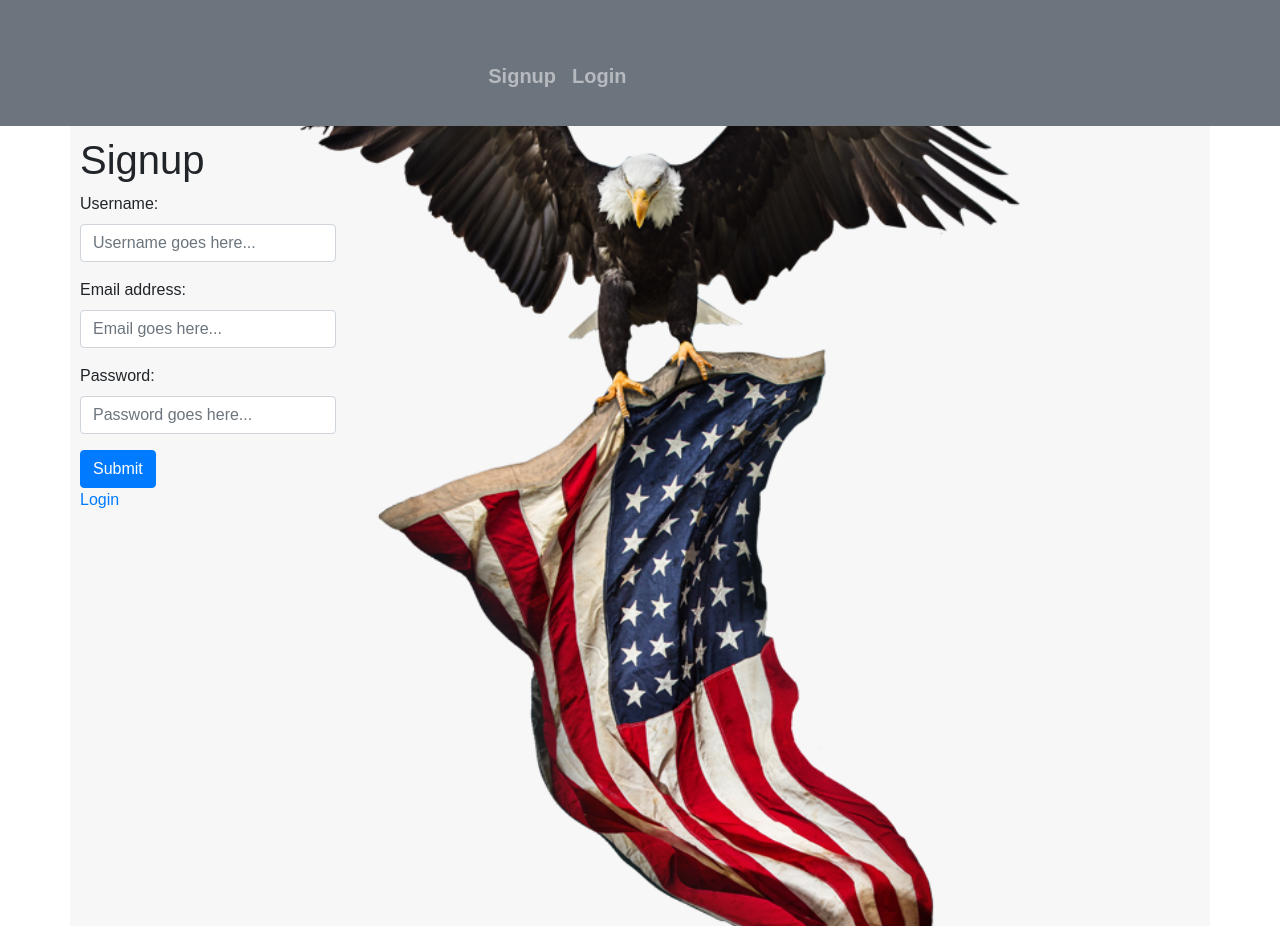
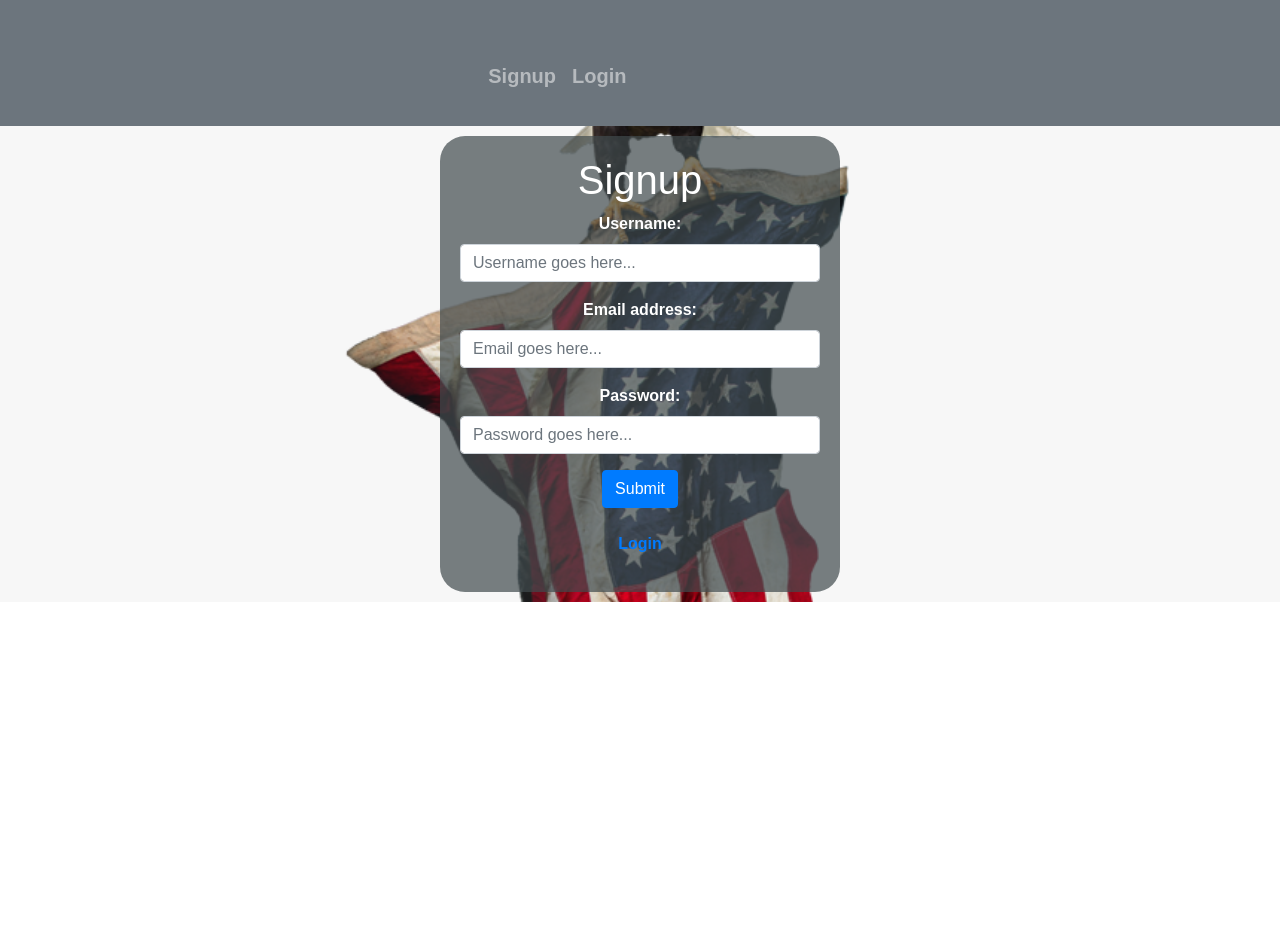
Before and after one commit to hferris/trailify, a React (Create React App) app in the folder client/: page /signup in a window 1280 px wide. After the commit the page ends 800 px from the top, so only its background shows below. Built offline with nearby package versions, Linux system fonts and the light colour scheme.

Commit message:
signup page css

```diff
--- a/client/src/pages/Signup.js
+++ b/client/src/pages/Signup.js
@@ -3,22 +3,26 @@ import { Link, Redirect, useHistory } from "react-router-dom";
 import API from "./../utils/API";
 import { useAuth } from "../utils/auth";
 import background from "../imgs/signup.jpeg";
+import "./Home/home.css";
+import "./styleHelper.css";
 
 const styles = {
-  height: "100vh",
-  width: "100vw",
+  height: "100%",
+  width: "100%",
   backgroundRepeat: "no-repeat",
   backgroundPosition: "center",
   backgroundSize: "cover",
-  marginRight: "auto",
   border: "1px",
   padding: "10px",
-
   backgroundImage: `url(${background})`,
 };
 
-const whatstyles = {
-  width: "20vw",
+const titleStyles = {
+  marginTop: "5%",
+  marginBottom: "3%",
+  display: "inline-block",
+  fontSize: "1rem",
+  fontFamily: "Roboto, Times New Roman, Times, serif",
 };
 
 function Signup() {
@@ -56,15 +60,16 @@ function Signup() {
   };
 
   return (
-    <div style={styles} className="container">
+    <div style={styles} className="App">
+      <div styles={titleStyles} className="form-box">
         <h1>Signup</h1>
+
         <form onSubmit={handleFormSubmit}>
           <div className="form-group">
             <label htmlFor="username">Username:</label>
             <input
               className="form-control"
               placeholder="Username goes here..."
-            style={whatstyles}
               name="username"
               type="text"
               id="username"
@@ -75,7 +80,6 @@ function Signup() {
             <label htmlFor="email">Email address:</label>
             <input
               className="form-control"
-            style={whatstyles}
               placeholder="Email goes here..."
               name="email"
               type="email"
@@ -87,7 +91,6 @@ function Signup() {
             <label htmlFor="pwd">Password:</label>
             <input
               className="form-control"
-            style={whatstyles}
               placeholder="Password goes here..."
               name="password"
               type="password"
@@ -99,9 +102,11 @@ function Signup() {
             Submit
           </button>
         </form>
+        <br></br>
         <p>
           <Link to="/login">Login</Link>
         </p>
+      </div>
     </div>
   );
 }
```
Lines whose indentation alone changed are shown as unchanged.
